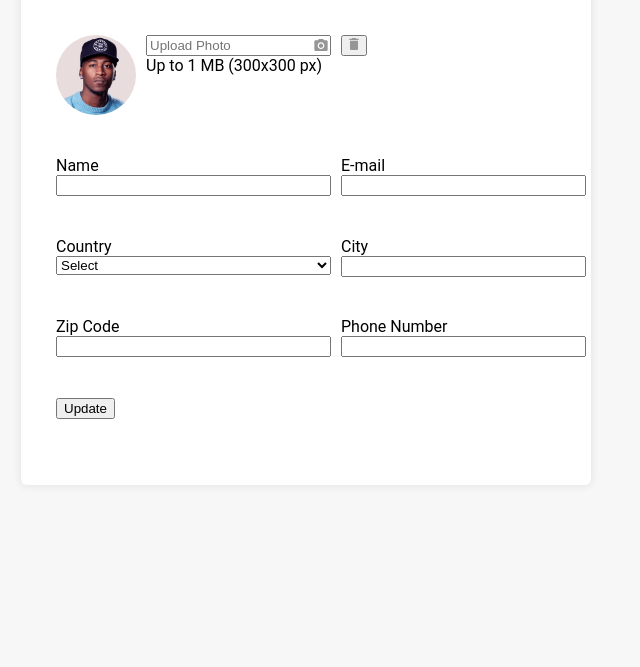
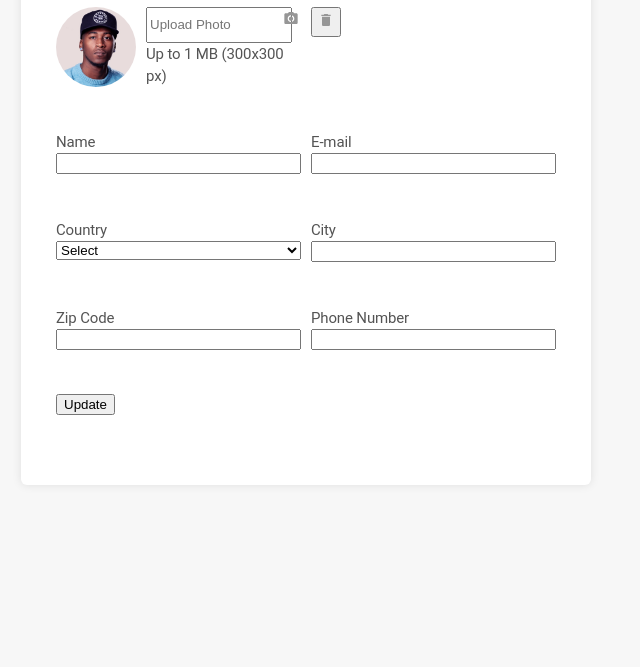
Before and after one commit to dimajpeg/style-form, a plain HTML site: page form2.html in a window 1280 px wide. Shown: the part 133-800 px from the top of the page, without its empty margins (334-974 px from the left). Drawn offline with Linux system fonts and the light colour scheme.

Commit message:
new button trash

```diff
--- a/form2.html
+++ b/form2.html
@@ -19,11 +19,11 @@
 
       <label>
         <input type="file" hidden>
-        <input type="text" placeholder="Upload Photo">
+        <input class="up" type="text" placeholder="Upload Photo">
         Up to 1 MB (300x300 px)
       </label>
 
-      <button><img src="src/icons/trash.svg" alt="trash"> </button>
+      <button class="trash"><img src="src/icons/trash.svg" alt="trash"> </button>
 
       <label>
         <span>Name</span>
--- a/src/form2.css
+++ b/src/form2.css
@@ -19,6 +19,7 @@ form {
     line-height: 133%;
     letter-spacing: -0.02em;
     color: #1c1c1c;
+    margin: 0;
   }
 
   >img {
@@ -28,9 +29,31 @@ form {
 
   }
 
-  label{
+  .up {
+    width: 138px;
+    height: 30px;
+
+
+  }
+
+  .trash {
+    width: 30px;
+    height: 30px;
+  }
+
+
+  label {
     display: grid;
     align-content: start;
+    font-family: var(--font-family);
+    font-weight: 400;
+    font-size: 15px;
+    line-height: 147%;
+    letter-spacing: -0.01em;
+    color: #545454;
+
+
+
   }
 
   label:has([type="file"]) {
```
